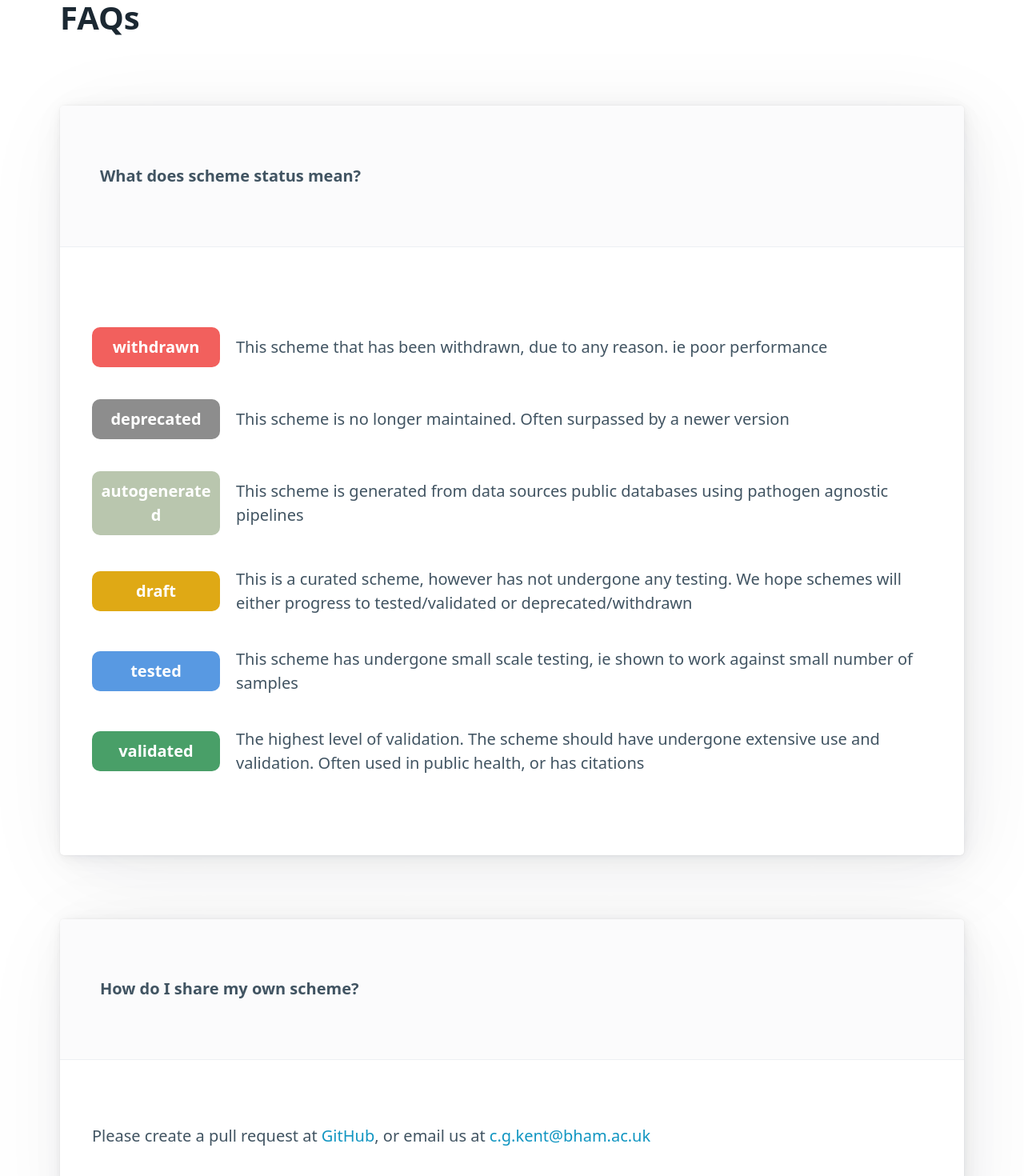
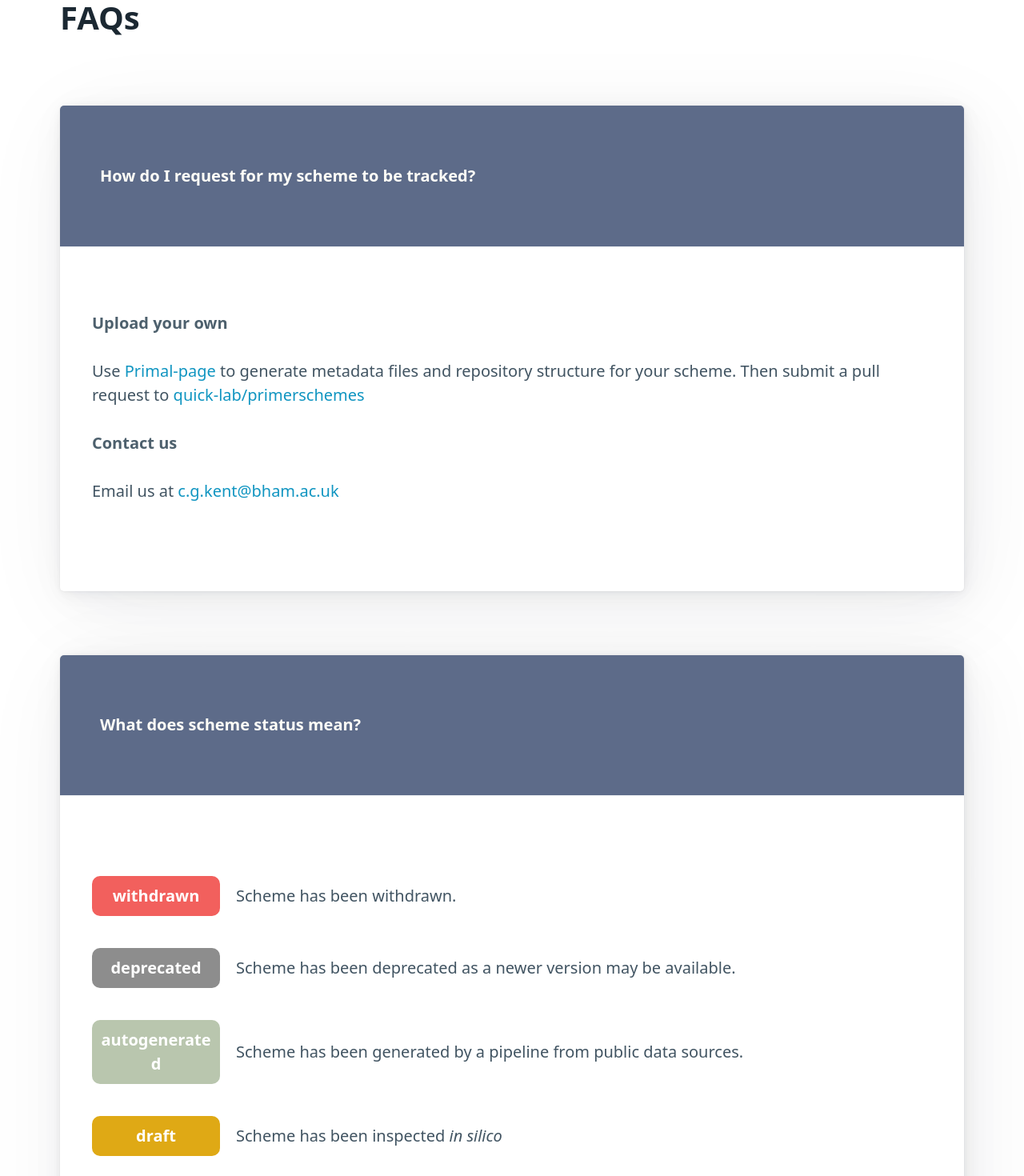
Before and after one commit to quick-lab/primalscheme-labs, a SvelteKit app: page /faqs in a window 1280 px wide. Shown: the part 180-1650 px from the top of the page at 80% size. Built offline with nearby package versions, Linux system fonts and the light colour scheme.

Commit message:
Updated the FAQ page

```diff
--- a/src/routes/faqs/+page.svelte
+++ b/src/routes/faqs/+page.svelte
@@ -1,5 +1,23 @@
 <main>
 	<h1>FAQs</h1>
+	<article>
+		<header>
+			<nav>
+				<li><strong>How do I request for my scheme to be tracked?</strong></li>
+			</nav>
+		</header>
+		<h6>Upload your own</h6>
+		<p>
+			Use <a href="https://github.com/ChrisgKent/primal-page">Primal-page</a> to generate metadata
+			files and repository structure for your scheme. Then submit a pull request to
+			<a href="https://github.com/quick-lab/primerschemes"> quick-lab/primerschemes</a>
+		</p>
+		<h6>Contact us</h6>
+		<p>
+			Email us at
+			<a href="mailto:c.g.kent@bham.ac.uk">c.g.kent@bham.ac.uk</a>
+		</p>
+	</article>
 
 	<article>
 		<header>
@@ -11,24 +29,21 @@
 		<nav>
 			<ul>
 				<li><span class="pill withdrawn"><b>withdrawn</b></span></li>
-				<li>This scheme that has been withdrawn, due to any reason. ie poor performance</li>
+				<li>Scheme has been withdrawn.</li>
 			</ul>
 		</nav>
 
 		<nav>
 			<ul>
 				<li><span class="pill deprecated"><b>deprecated</b></span></li>
-				<li>This scheme is no longer maintained. Often surpassed by a newer version</li>
+				<li>Scheme has been deprecated as a newer version may be available.</li>
 			</ul>
 		</nav>
 
 		<nav>
 			<ul>
 				<li><span class="pill autogenerated"><b>autogenerated</b></span></li>
-				<li>
-					This scheme is generated from data sources public databases using pathogen agnostic
-					pipelines
-				</li>
+				<li>Scheme has been generated by a pipeline from public data sources.</li>
 			</ul>
 		</nav>
 
@@ -36,8 +51,7 @@
 			<ul>
 				<li><span class="pill draft"><b>draft</b></span></li>
 				<li>
-					This is a curated scheme, however has not undergone any testing. We hope schemes will
-					either progress to tested/validated or deprecated/withdrawn
+					Scheme has been inspected <i>in silico</i>
 				</li>
 			</ul>
 		</nav>
@@ -45,20 +59,14 @@
 		<nav>
 			<ul>
 				<li><span class="pill tested"><b>tested</b></span></li>
-				<li>
-					This scheme has undergone small scale testing, ie shown to work against small number of
-					samples
-				</li>
+				<li>Scheme has been tested in the laboratory.</li>
 			</ul>
 		</nav>
 
 		<nav>
 			<ul>
 				<li><span class="pill validated"><b>validated</b></span></li>
-				<li>
-					The highest level of validation. The scheme should have undergone extensive use and
-					validation. Often used in public health, or has citations
-				</li>
+				<li>Scheme has been validated and/or published.</li>
 			</ul>
 		</nav>
 	</article>
@@ -67,15 +75,28 @@
 <article>
 	<header>
 		<nav>
-			<li><strong>How do I share my own scheme?</strong></li>
+			<li><strong>What are the plots?</strong></li>
 		</nav>
 	</header>
 	<p>
-		Please create a pull request at <a href="https://github.com/quick-lab/primerschemes">GitHub</a>,
-		or email us at <a href="mailto:c.g.kent@bham.ac.uk">c.g.kent@bham.ac.uk</a>
+		Figure legend (from top to bottom) - Coordinates of amplicons per pool Proportion of sequences
+		with a base at position in alignment (Base Occupancy) and %GC in a sliding window. Sequence
+		variation at position (Entropy) in a sliding window. Coordindates of primers passing
+		thermodynamic filtering.
 	</p>
 </article>
 
 <style>
 	@import '$lib/assets/css/pills.css';
+	article header {
+		background-color: var(--pico-primary);
+		color: rgb(255, 254, 247);
+	}
+	article header a {
+		color: rgb(255, 254, 247);
+	}
+	article header a:hover {
+		color: rgb(255, 254, 247);
+		text-decoration: underline;
+	}
 </style>
```
